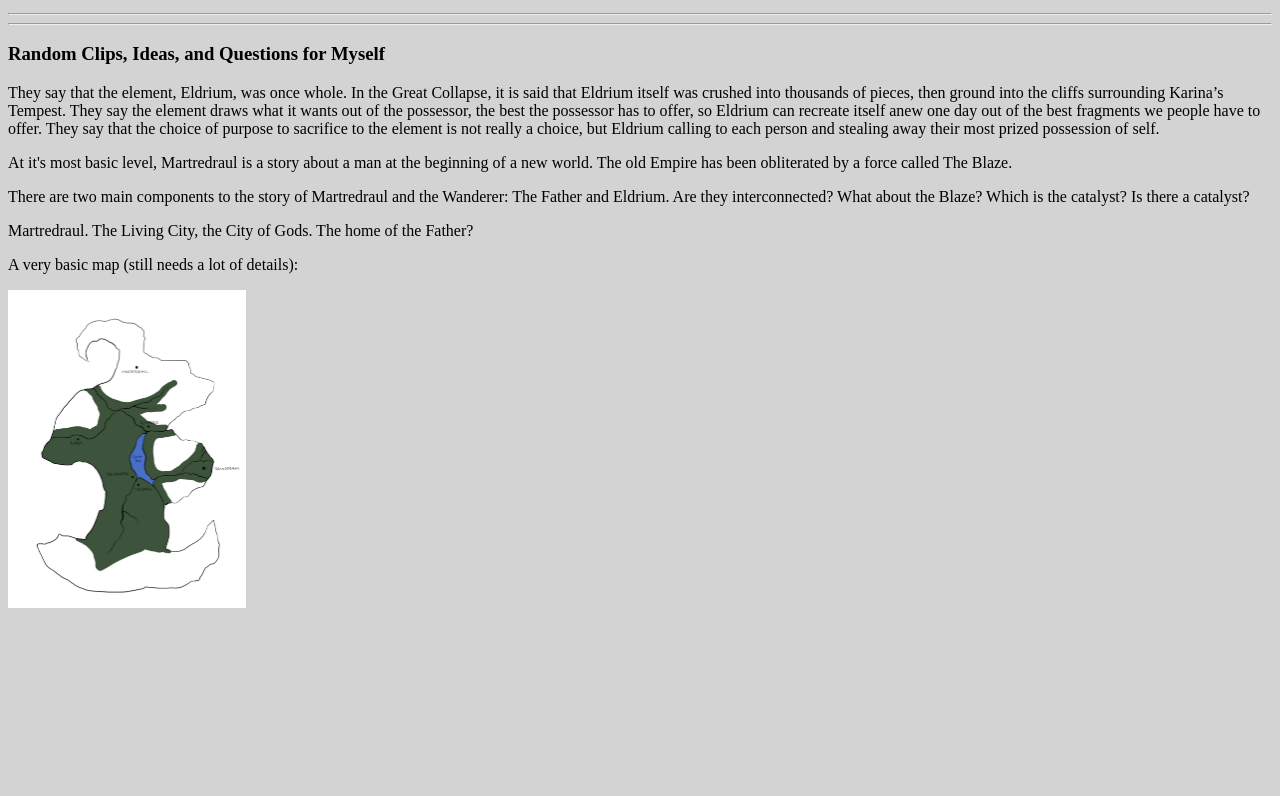
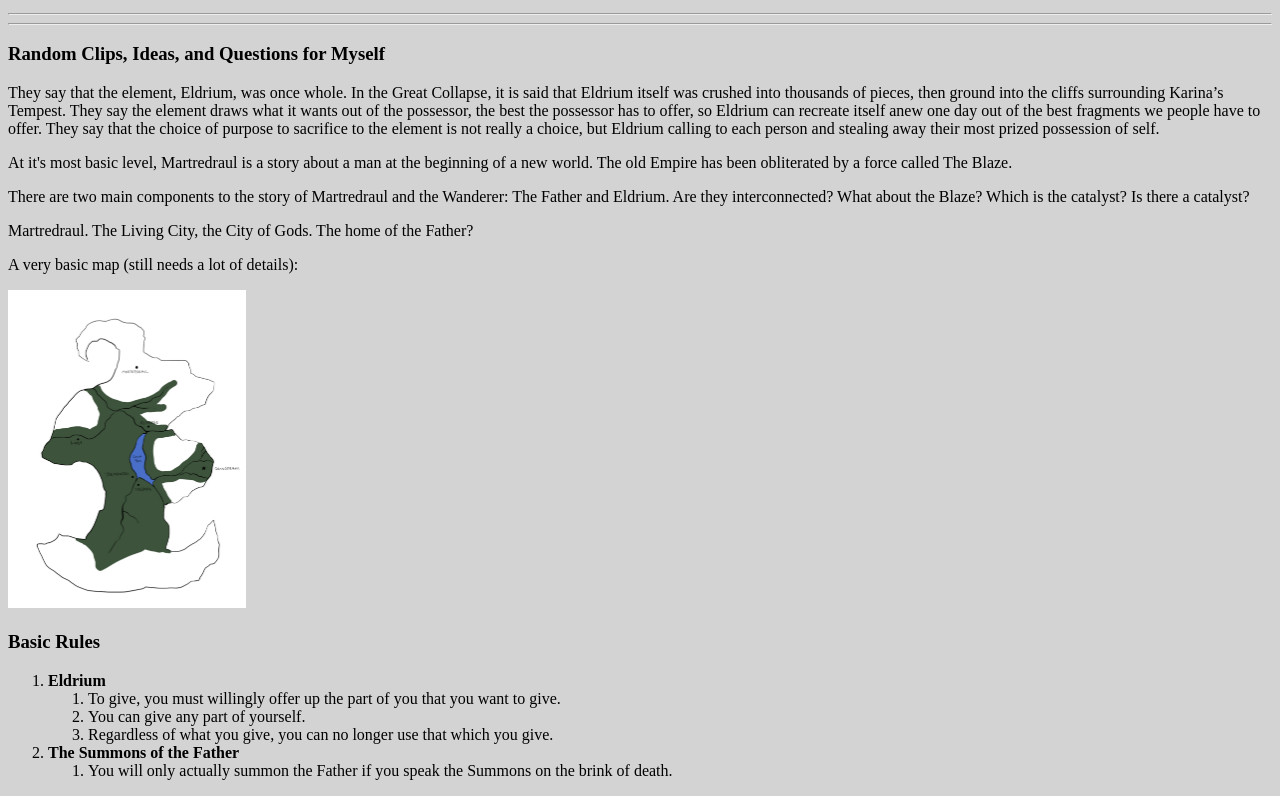
Before and after one commit to rahammes/J363_2021, a plain HTML site: page Hammes_Website/index.html in a window 1280 px wide. Shown: the part 424-1220 px from the top of the page. Before the commit the page ends 1044 px from the top, so only its background shows below. Drawn offline with Linux system fonts and the light colour scheme.

Commit message:
Update index.html

```diff
--- a/Hammes_Website/index.html
+++ b/Hammes_Website/index.html
@@ -46,5 +46,20 @@
 <!-- an image, as well as image in-line styling: -->
   <p>A very basic map (still needs a lot of details):</p>
   <a href="images/map.jpg" target="_blank" title="Click on the image to see it full-size in a new tab"><img src="images/map.jpg" alt="map of the realm" style="height:318px;width:238px;"></a>
+  <h3>Basic Rules</h3>
+  <ol>
+   <li><b>Eldrium</b>
+     <ol>
+      <li>To give, you must willingly offer up the part of you that you want to give.</li>
+      <li>You can give any part of yourself.</li>
+      <li>Regardless of what you give, you can no longer use that which you give.</li>
+     </ol>
+   </li>
+   <li><b>The Summons of the Father</b>
+     <ol>
+      <li>You will only actually summon the Father if you speak the Summons on the brink of death.</li>
+     </ol>
+   </li>
+ </ol>
 </body>
 </html>
```
